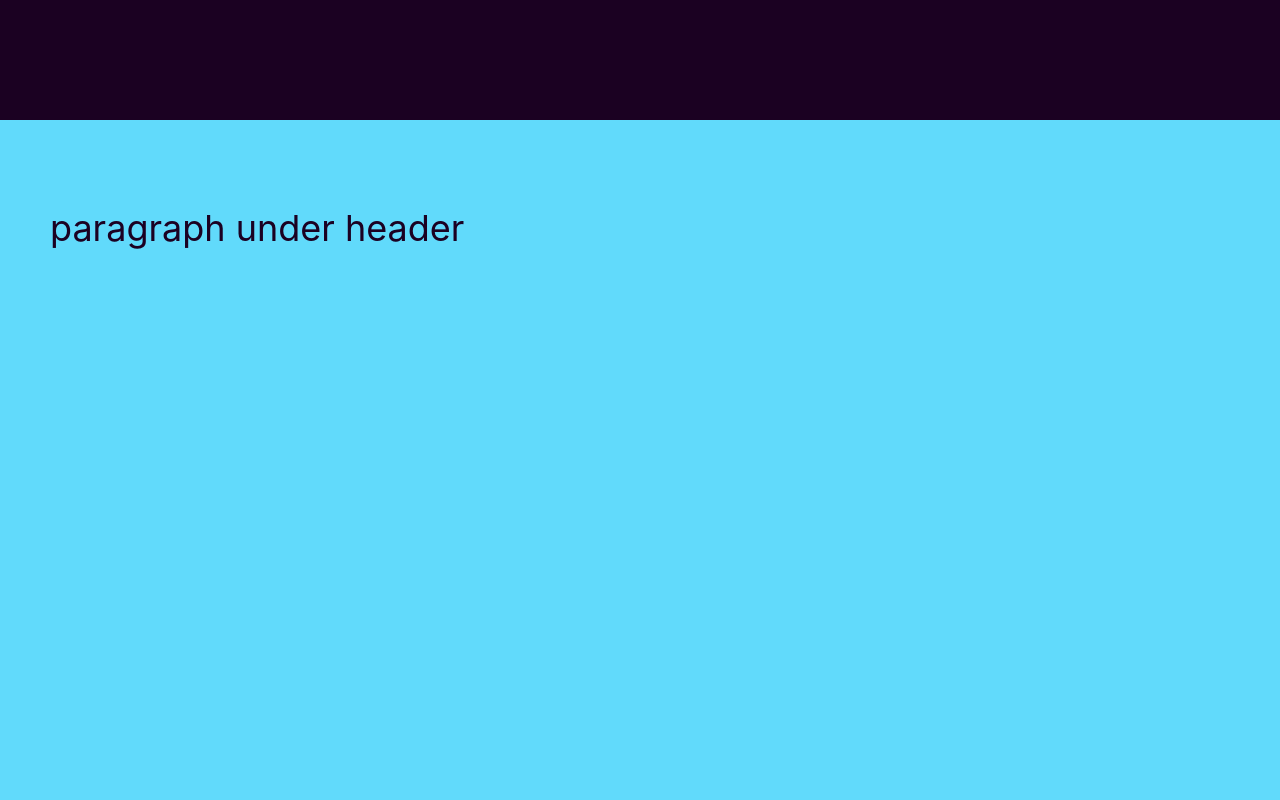
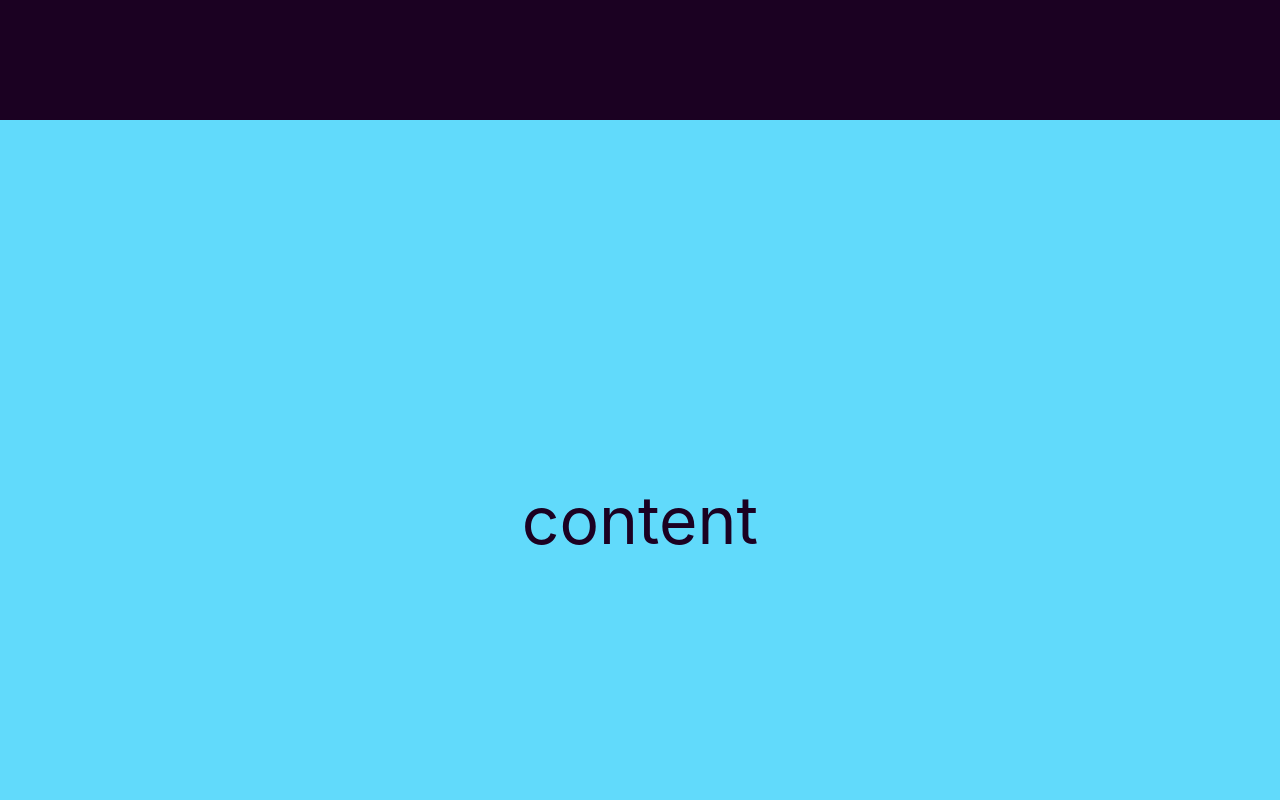
Before and after one commit to joacimgr/react-base, a React (Create React App) app: page / in a window 1280 px wide. Shown: the part 680-1480 px from the top of the page. Built offline with nearby package versions, Linux system fonts and the light colour scheme.

Commit message:
add stuff

```diff
--- a/src/App.css
+++ b/src/App.css
@@ -28,14 +28,23 @@
 .content {
   min-height: 100vh;
   display: flex;
-  padding-left: 50px;
-  padding-top: 50px;
-  flex-direction: row;
-  align-items: normal;
-  justify-content: left;
+  flex-direction: column;
+  align-items: center;
+  justify-content: center;
   background-color: #61dafb;
   color: #1b0122;
-  font-size: calc(20px + 2vmin);
+  font-size: calc(50px + 2vmin);
+}
+
+.bottom {
+  min-height: 100vh;
+  display: flex;
+  flex-direction: column;
+  align-items: center;
+  justify-content: center;
+  background-color: #1b0122;
+  color: #61dafb;
+  font-size: calc(50px + 2vmin);
 }
 .App-link {
   color: #61dafb;
--- a/src/App.js
+++ b/src/App.js
@@ -16,7 +16,10 @@ function App() {
         </a>
       </header>
       <div className="content">
-        <p>paragraph under header</p>
+        <p>content</p>
+      </div>
+      <div className="bottom">
+        <p>Bottom</p>
       </div>
     </div>
   );
```
